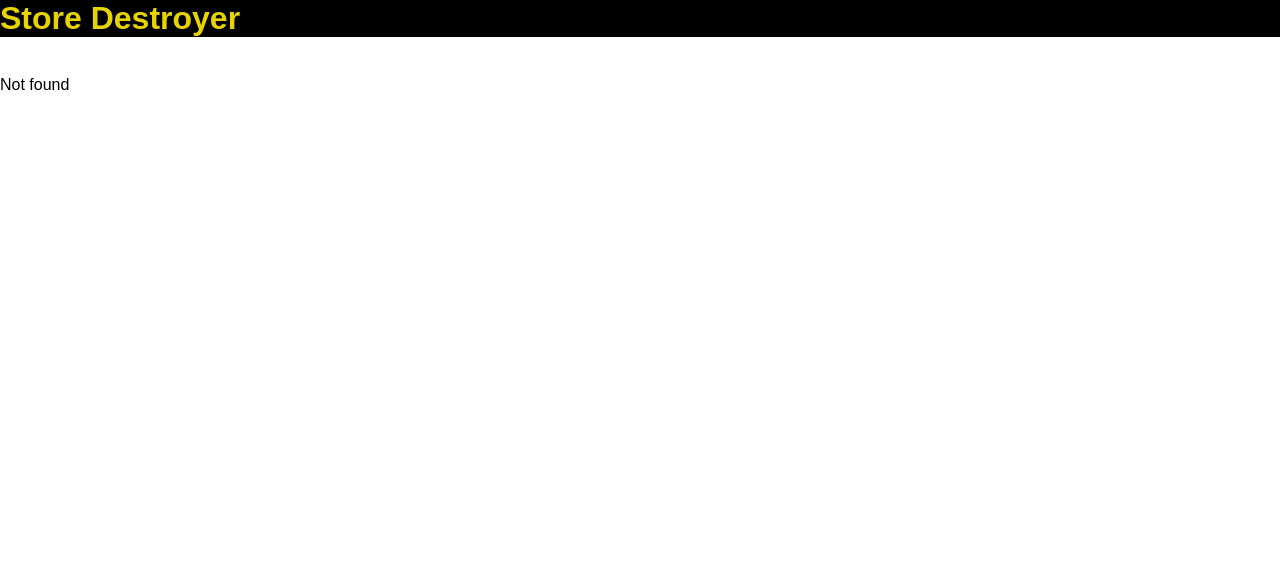
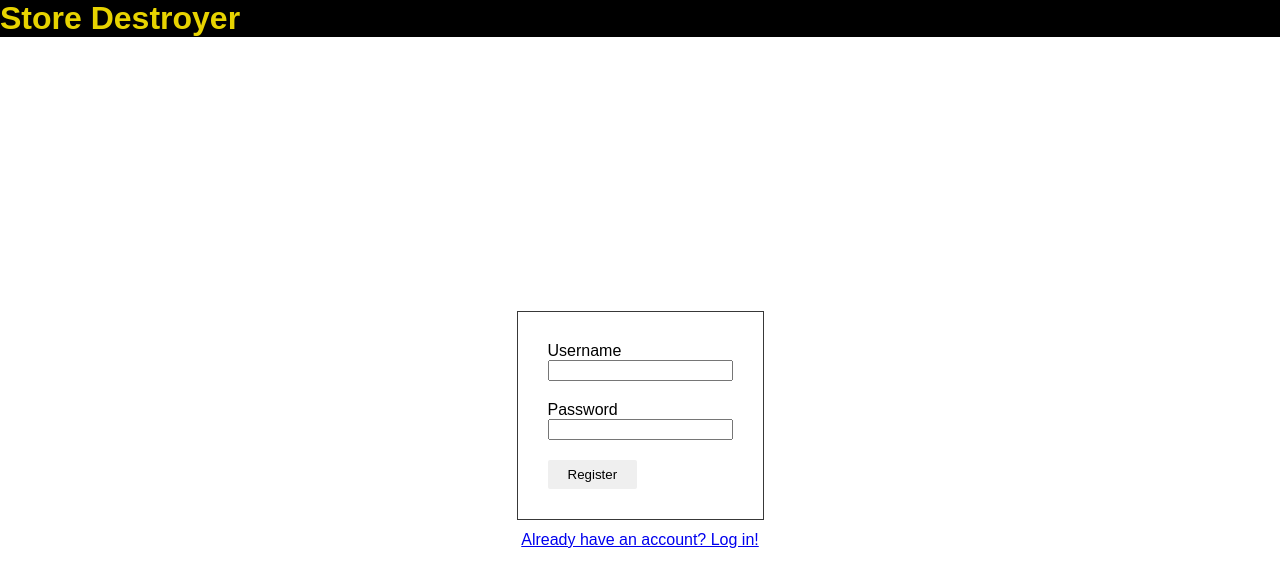
Before and after one commit to DEMPAH16/starwars-characters, a React (Create React App) app: page /register in a window 1280 px wide. Before the commit this address had no page. Shown: the top 586 px of the page. Built offline with nearby package versions, Linux system fonts and the light colour scheme; the HTML template or start-up script is replaced by a standard one.

Commit message:
add login and register components

```diff
--- a/src/App.js
+++ b/src/App.js
@@ -10,6 +10,8 @@ import AddItem from './components/AddItem/AddItem';
 import ItemDetails from './components/ItemDetails/ItemsDetails';
 import User from './components/User/User';
 import EditItem from './components/EditItem/EditItem';
+import LoginPage from './components/LoginPage/LoginPage';
+import RegisterPage from './components/RegisterPage/RegisterPage';
 
 class App extends Component {
   render() {
@@ -20,6 +22,8 @@ class App extends Component {
 
           <Switch>
             <Route path="/" exact component={ItemList} />
+            <Route path="/login" component={LoginPage} />
+            <Route path="/register" component={RegisterPage} />
             <Route path="/user" component={User} />
             <Route path="/character/new" component={AddItem} />
             <Route path="/character/edit/:id" component={EditItem} />
--- a/src/components/Header/Header.css
+++ b/src/components/Header/Header.css
@@ -12,3 +12,9 @@ header h1{
     margin: 0px;
     padding: 0px;
 }
+
+header :visited,
+header :link {
+    color: inherit;
+    text-decoration: none;
+}
--- a/src/components/Header/Header.js
+++ b/src/components/Header/Header.js
@@ -1,9 +1,12 @@
 import React from 'react';
+import { Link } from 'react-router-dom';
 import './Header.css';
 
 const Header = ()=> (
     <header>
-        <h1>Store Destroyer</h1>
+        <Link to="/">
+            <h1>Store Destroyer</h1>
+        </Link>
         <nav></nav>
     </header>
 )
--- a/src/components/ItemSummary/ItemSummary.js
+++ b/src/components/ItemSummary/ItemSummary.js
@@ -2,7 +2,7 @@ import React from 'react'
 import Button from '../Button/Button'
 import './ItemSummary.css'
 
-const ItemSummary= (props)=> {
+const ItemSummary= (props) => {
     const {
       name,
       title,
--- /dev/null
+++ b/src/components/LoginPage/LoginPage.css
@@ -0,0 +1,23 @@
+.login-page-component {
+    align-items: center;
+    display: flex;
+    flex-direction: column;
+    justify-content: center;
+    height: calc(100vh - 60px);
+}
+
+.login-page-component > form {
+    border: 1px solid #383838;
+    margin-bottom: .7em;
+    padding: 30px;
+}
+
+.input-row {
+    display: flex;
+    margin-bottom: 20px;
+}
+
+.input-row .input {
+    display: flex;
+    flex-direction: column;
+}
--- /dev/null
+++ b/src/components/LoginPage/LoginPage.js
@@ -0,0 +1,66 @@
+import React, { Component } from 'react';
+import { Link } from 'react-router-dom';
+
+import './LoginPage.css';
+import axios from 'axios';
+import Button from '../Button/Button';
+
+class LoginPage extends Component {
+    state = {
+        username: '',
+        password: '',
+    };
+
+    render() {
+        return (
+            <div className="login-page-component">
+                <form className="login-box" onSubmit={e => this.handleSubmit(e)}>
+                    <div className="input-row">
+                        <div className="input">
+                            <label htmlFor="username">Username</label>
+                            <input
+                                type="text"
+                                name="username"
+                                id="username"
+                                onChange={e => this.handleChange('username', e.target.value)}
+                                value={this.state.username} />
+                        </div>
+                    </div>
+                    <div className="input-row">
+                        <div className="input">
+                            <label htmlFor="password">Password</label>
+                            <input
+                                type="password"
+                                name=""
+                                id="password"
+                                onChange={e => this.handleChange('password', e.target.value)}
+                                value={this.state.password} />
+                        </div>
+                    </div>
+                    <Button type="submit">Log in</Button>
+                </form>
+
+                <Link to="/register">Don't have an account? Register!</Link>
+            </div>
+        );
+    }
+
+    handleChange(field, value) {
+        this.setState({ [field]: value });
+    }
+
+    handleSubmit(e) {
+        e.preventDefault();
+
+        axios
+            .post('/login', this.state)
+            .then(user => {
+                //?
+            })
+            .catch(err => {
+                console.warn(err);
+            });
+    }
+}
+
+export default LoginPage;
--- /dev/null
+++ b/src/components/RegisterPage/RegisterPage.css
@@ -0,0 +1,23 @@
+.register-page-component {
+    align-items: center;
+    display: flex;
+    flex-direction: column;
+    justify-content: center;
+    height: calc(100vh - 60px);
+}
+
+.register-page-component > form {
+    border: 1px solid #383838;
+    margin-bottom: .7em;
+    padding: 30px;
+}
+
+/* .input-row {
+    display: flex;
+    margin-bottom: 20px;
+}
+
+.input-row .input {
+    display: flex;
+    flex-direction: column;
+} */
--- /dev/null
+++ b/src/components/RegisterPage/RegisterPage.js
@@ -0,0 +1,66 @@
+import React, { Component } from 'react';
+import { Link } from 'react-router-dom';
+
+import './RegisterPage.css';
+import axios from 'axios';
+import Button from '../Button/Button';
+
+class RegisterPage extends Component {
+    state = {
+        username: '',
+        password: '',
+    };
+
+    render() {
+        return (
+            <div className="register-page-component">
+                <form className="register-box" onSubmit={e => this.handleSubmit(e)}>
+                    <div className="input-row">
+                        <div className="input">
+                            <label htmlFor="username">Username</label>
+                            <input
+                                type="text"
+                                name="username"
+                                id="username"
+                                onChange={e => this.handleChange('username', e.target.value)}
+                                value={this.state.username} />
+                        </div>
+                    </div>
+                    <div className="input-row">
+                        <div className="input">
+                            <label htmlFor="password">Password</label>
+                            <input
+                                type="password"
+                                name=""
+                                id="password"
+                                onChange={e => this.handleChange('password', e.target.value)}
+                                value={this.state.password} />
+                        </div>
+                    </div>
+                    <Button type="submit">Register</Button>
+                </form>
+
+                <Link to="/login">Already have an account? Log in!</Link>
+            </div>
+        );
+    }
+
+    handleChange(field, value) {
+        this.setState({ [field]: value });
+    }
+
+    handleSubmit(e) {
+        e.preventDefault();
+
+        axios
+            .post('/register', this.state)
+            .then(user => {
+                //?
+            })
+            .catch(err => {
+                console.warn(err);
+            });
+    }
+}
+
+export default RegisterPage;
```
